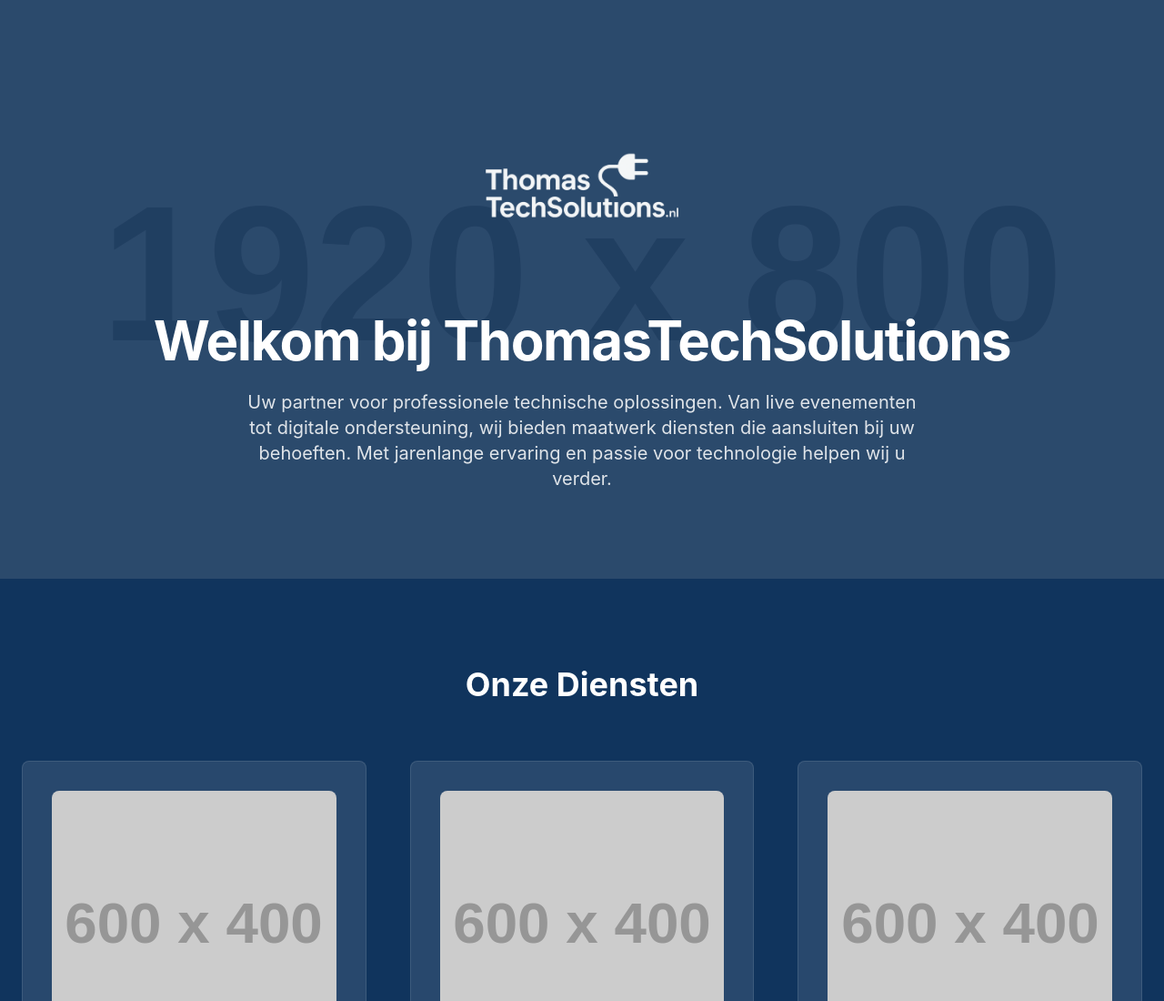
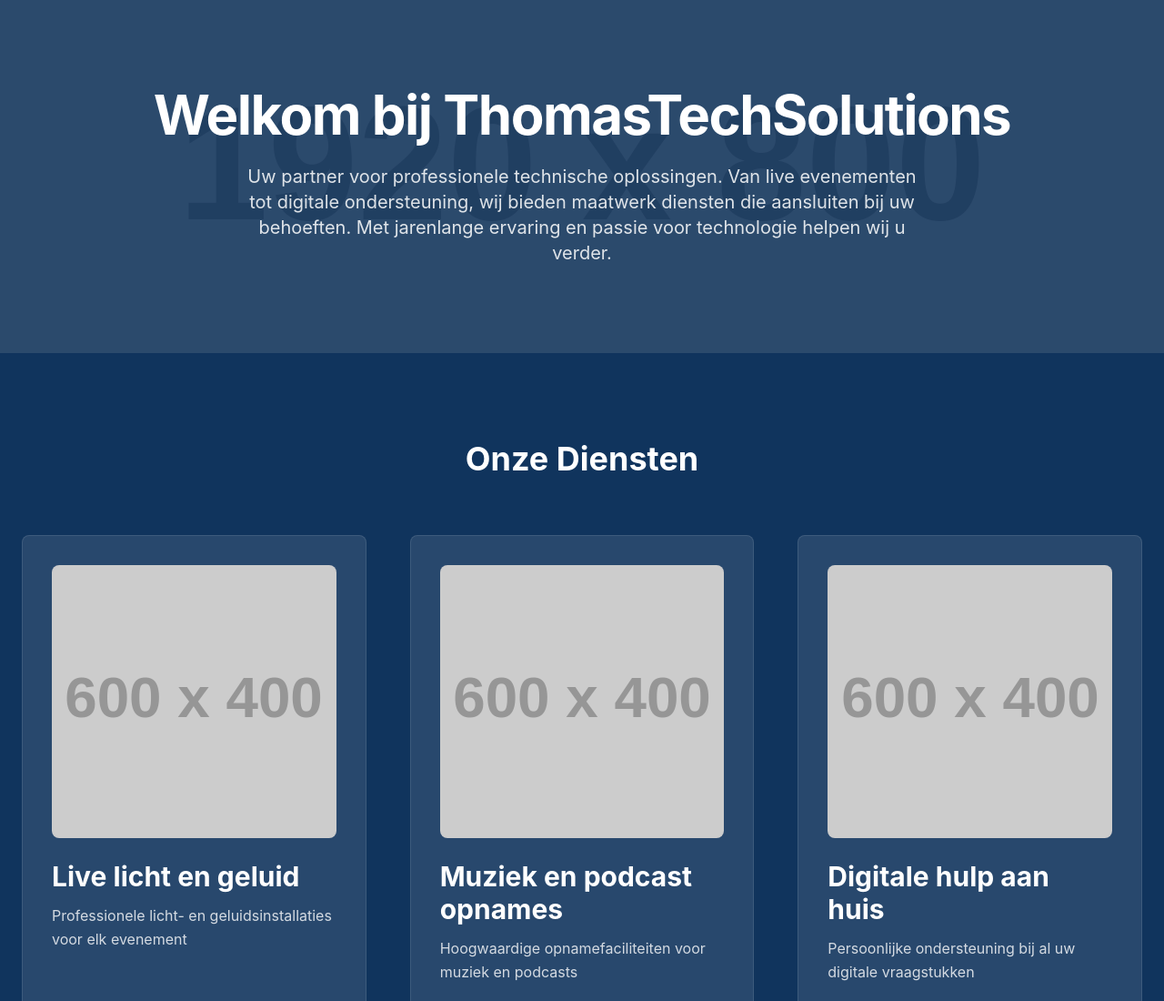
Before and after one commit to JortVlaming/TTechSolutions, a plain HTML site: page index.html in a window 1280 px wide. Shown: the top 1100 px of the page at 91% size. Drawn offline with nearby package versions, Linux system fonts and the light colour scheme; placeholder pictures from the web are drawn by us.

Commit message:
remove logo from header

```diff
--- a/index.html
+++ b/index.html
@@ -15,13 +15,13 @@
             alt="Background"
             class="hero-bg">
         <div class="hero-content max-w-6xl mx-auto text-center">
-            <div class="mb-6">
+            <!-- <div class="mb-6">
                 <img
                     src="logo.png"
                     alt="ThomasTechSolutions Logo"
                     class="h-32 md:h-48 lg:h-56 w-auto mx-auto"
                     onerror="this.src='https://placehold.co/400x400/032954/ffffff?text=TTSL'">
-            </div>
+            </div> -->
             <h1 class="text-3xl sm:text-4xl md:text-5xl lg:text-6xl font-bold mb-6 tracking-tight">
                 Welkom bij ThomasTechSolutions
             </h1>
```
